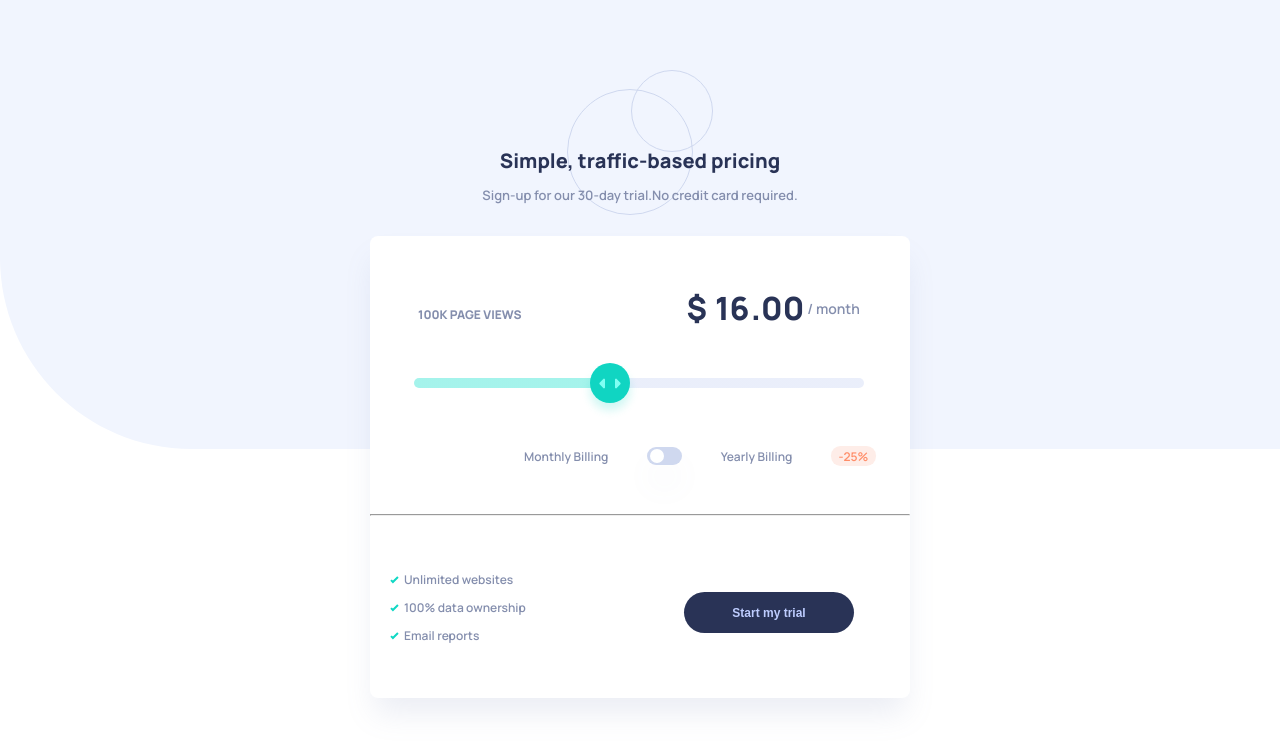
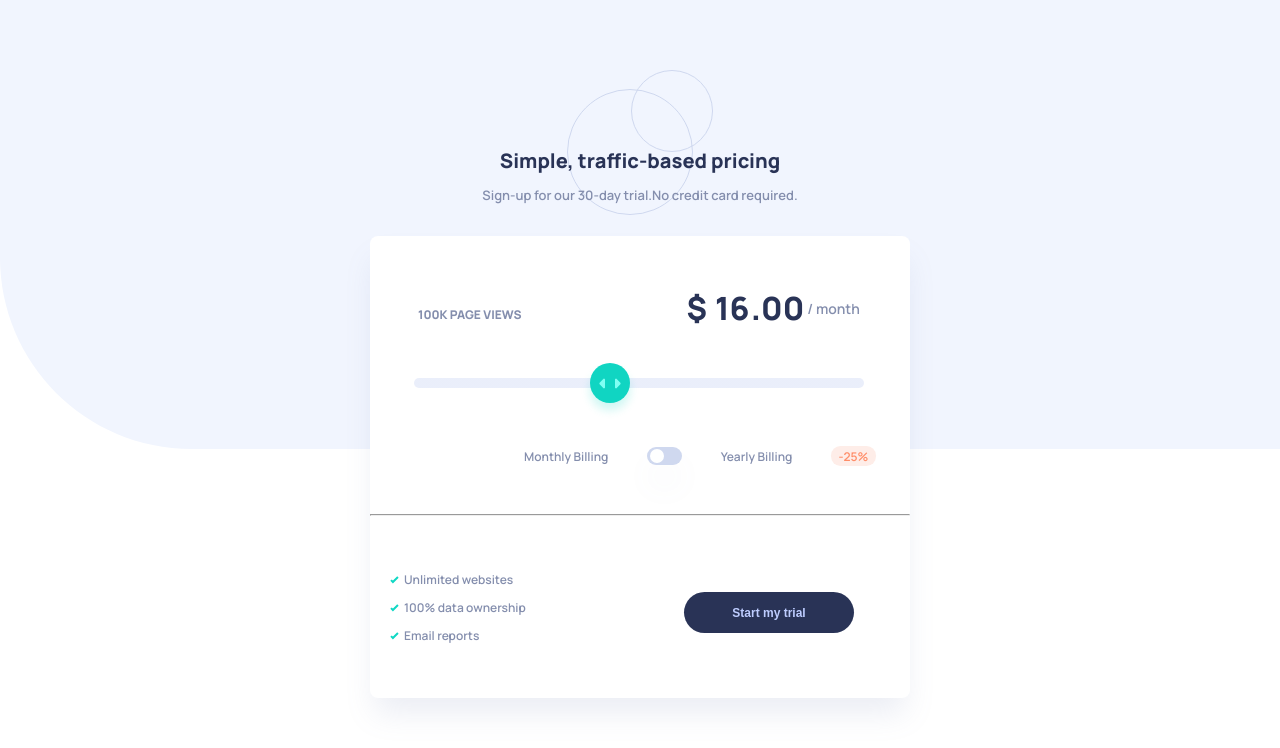
Before and after one commit to schincharauli/-interactive-pricing-component, a plain HTML site: page index.html in a window 1280 px wide. Drawn offline with Linux system fonts and the light colour scheme.

```diff
--- a/style.css
+++ b/style.css
@@ -82,7 +82,7 @@ input#price-slider {
   background: linear-gradient(
     to right,
     hsl(174, 77%, 80%) 0%,
-    hsl(174, 77%, 80%) 40%,
+    hsl(174, 77%, 80%) 0%,
     hsl(224, 65%, 95%) 0%,
     hsl(224, 65%, 95%) 100%
   );
```
Also changed, not shown: 2 other files.
